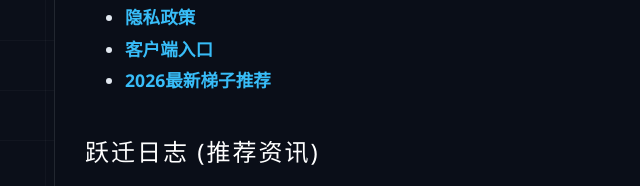
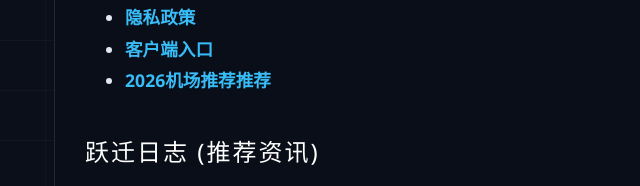
Before and after one commit to 9jacky9/hongxincloud.sbs, a plain HTML site: page sitemap.html in a window 1280 px wide. Shown: the part 460-646 px from the top of the page, 105-745 px from the left. Drawn offline with Linux system fonts and the light colour scheme.

Commit message:
Update airport recommendation wording and directory links

```diff
--- a/sitemap.html
+++ b/sitemap.html
@@ -112,7 +112,7 @@
 <li><a href="terms.html">服务条款</a></li>
 <li><a href="privacy.html">隐私政策</a></li>
 <li><a href="https://ww012.twilightaff.com/#/?code=A56DH1Af" rel="nofollow" target="_blank">客户端入口</a></li>
-<li><a href="https://dajichang.mom/" target="_blank">2026最新梯子推荐</a></li>
+<li><a href="https://dajichang.mom/" target="_blank">2026机场推荐推荐</a></li>
 </ul>
 <h2>跃迁日志 (推荐资讯)</h2>
 <ul>
```
